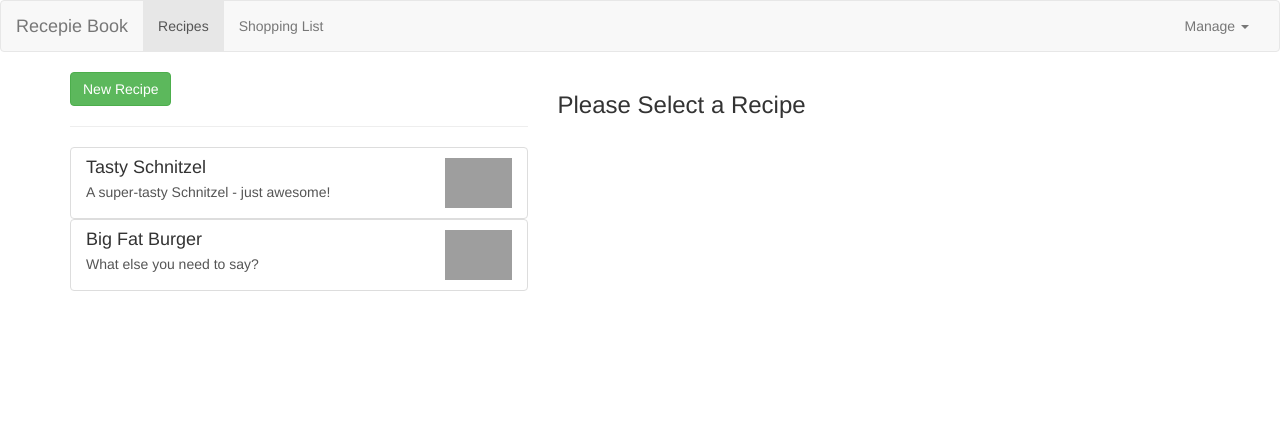
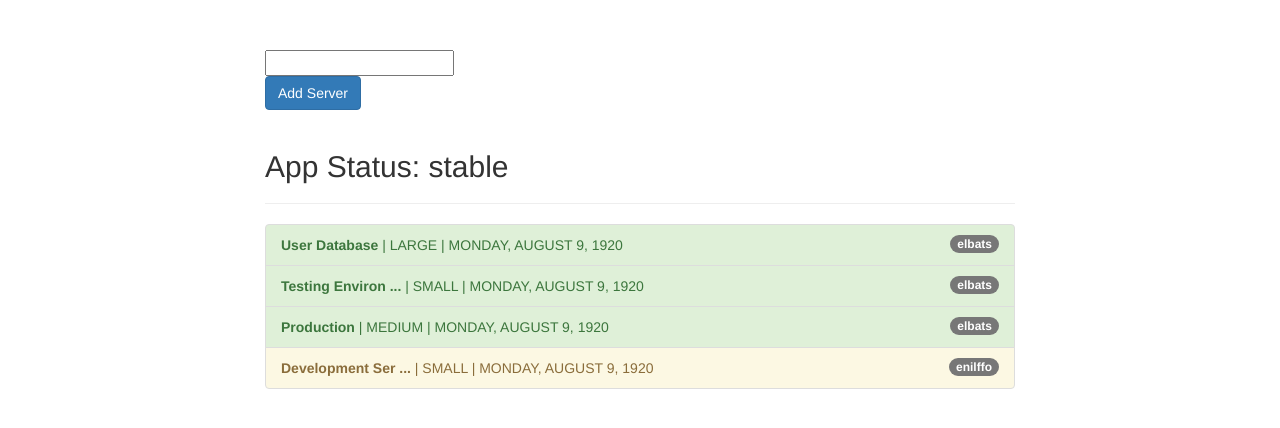
Before and after one commit to turfanda/AngAppUdemy, an Angular app: page /recipes in a window 1280 px wide. Shown: the top 428 px of the page. Built offline with nearby package versions, Linux system fonts and the light colour scheme; grey boxes are pictures that could not be loaded.

Commit message:
pipe assigment

```diff
--- a/src/app/app.component.html
+++ b/src/app/app.component.html
@@ -1,8 +1,9 @@
-<app-header></app-header>
+<!-- <app-header></app-header>
 <div class="container">
     <div class="row">
         <div class="col-md-12">
             <router-outlet></router-outlet>
         </div>
     </div>
-</div>
+</div> -->
+<app-pipe></app-pipe>
--- /dev/null
+++ b/src/app/practice8/pipe/filter.pipe.ts
@@ -0,0 +1,22 @@
+import { Pipe, PipeTransform } from '@angular/core';
+
+@Pipe({
+  name: 'filter',
+  pure: false
+})
+export class FilterPipe implements PipeTransform {
+
+  transform(value: any, filterString: string, propName: string): any {
+    if (value.length === 0 || filterString === '') {
+      return value;
+    }
+    const resultArray = [];
+    for (const item of value) {
+      if (item[propName] === filterString) {
+        resultArray.push(item);
+      }
+    }
+    return resultArray;
+  }
+
+}
--- /dev/null
+++ b/src/app/practice8/pipe/pipe.component.css
@@ -0,0 +1,3 @@
+.container {
+    margin-top: 50px;
+  }
--- /dev/null
+++ b/src/app/practice8/pipe/pipe.component.html
@@ -0,0 +1,22 @@
+<div class="container">
+  <div class="row">
+    <div class="col-xs-12 col-sm-10 col-md-8 col-sm-offset-1 col-md-offset-2">
+      <input type="text" [(ngModel)]="filteredStatus">
+      <br>
+      <button class="btn btn-primary" (click)="onAddServer()">Add Server</button>
+      <br>
+      <br>
+      <h2>App Status: {{ appStatus | async}}</h2>
+      <hr>
+      <ul class="list-group">
+        <li class="list-group-item" *ngFor="let server of servers | filter:filteredStatus:'status'|sort:'name':'desc'" [ngClass]="getStatusClasses(server)">
+          <span class="badge">
+            {{ server.status | reverse }}
+          </span>
+          <strong>{{ server.name | shorten:15  }}</strong> | {{ server.instanceType | uppercase }} | {{ server.started |
+          date:'fullDate' | uppercase }}
+        </li>
+      </ul>
+    </div>
+  </div>
+</div>
--- /dev/null
+++ b/src/app/practice8/pipe/pipe.component.ts
@@ -0,0 +1,63 @@
+import { Component, OnInit } from '@angular/core';
+
+@Component({
+  selector: 'app-pipe',
+  templateUrl: './pipe.component.html',
+  styleUrls: ['./pipe.component.css']
+})
+export class PipeComponent implements OnInit {
+  appStatus = new Promise((resolve, reject) => {
+    setTimeout(() => {
+      resolve('stable');
+    }, 2000);
+  });
+  servers = [
+    {
+      instanceType: 'medium',
+      name: 'Production',
+      status: 'stable',
+      started: new Date(15, 1, 2017)
+    },
+    {
+      instanceType: 'large',
+      name: 'User Database',
+      status: 'stable',
+      started: new Date(15, 1, 2017)
+    },
+    {
+      instanceType: 'small',
+      name: 'Development Server',
+      status: 'offline',
+      started: new Date(15, 1, 2017)
+    },
+    {
+      instanceType: 'small',
+      name: 'Testing Environment Server',
+      status: 'stable',
+      started: new Date(15, 1, 2017)
+    }
+  ];
+  filteredStatus = '';
+
+  constructor() { }
+
+  ngOnInit() {
+  }
+
+  getStatusClasses(server: {instanceType: string, name: string, status: string, started: Date}) {
+    return {
+      'list-group-item-success': server.status === 'stable',
+      'list-group-item-warning': server.status === 'offline',
+      'list-group-item-danger': server.status === 'critical'
+    };
+  }
+  onAddServer() {
+    this.servers.push({
+      instanceType: 'small',
+      name: 'New Server',
+      status: 'stable',
+      started: new Date(15, 1, 2017)
+    });
+  }
+
+}
--- /dev/null
+++ b/src/app/practice8/pipe/reverse.pipe.ts
@@ -0,0 +1,12 @@
+import { Pipe, PipeTransform } from '@angular/core';
+
+@Pipe({
+    name: 'reverse'
+})
+export class ReversePipe implements PipeTransform {
+
+    transform(value: any): any {
+        return value.split('').reverse().join('');
+
+    }
+}
--- /dev/null
+++ b/src/app/practice8/pipe/shorten.pipe.ts
@@ -0,0 +1,13 @@
+import { Pipe, PipeTransform } from '@angular/core';
+
+@Pipe({
+  name: 'shorten'
+})
+export class ShortenPipe implements PipeTransform {
+  transform(value: any, limit: number) {
+    if (value.length > limit) {
+      return value.substr(0, limit) + ' ...';
+    }
+    return value;
+  }
+}
--- /dev/null
+++ b/src/app/practice8/pipe/sort.pipe.ts
@@ -0,0 +1,27 @@
+import { Pipe, PipeTransform } from '@angular/core';
+
+@Pipe({
+    name: 'sort'
+})
+export class SortPipe implements PipeTransform {
+
+    transform(value: any, propName: string, order: string): any {
+        return value.sort((a, b) => {
+            if (a[propName] > b[propName]) {
+                if (order === 'asc') {
+                    return 1;
+                } else {
+                    return -1;
+                }
+            } else {
+                if (order === 'asc') {
+                    return -1;
+                } else {
+                    return 1;
+                }
+            }
+
+        });
+    }
+
+}
```
Also changed, not shown: src/app/app.module.ts (+11 -1 lines), src/app/practice5/practice5.module.ts (+4 -4 lines).
